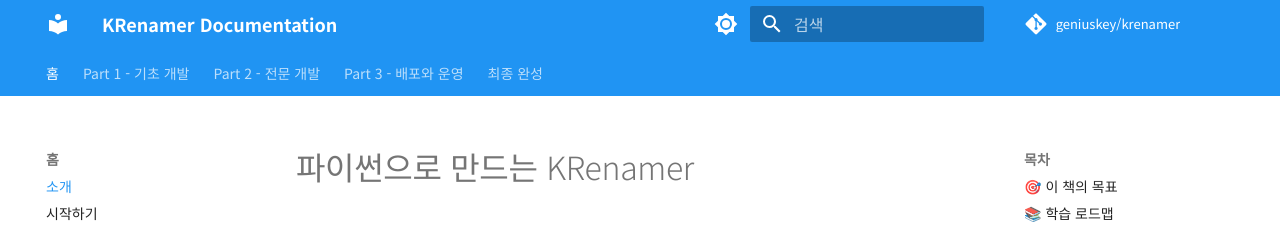
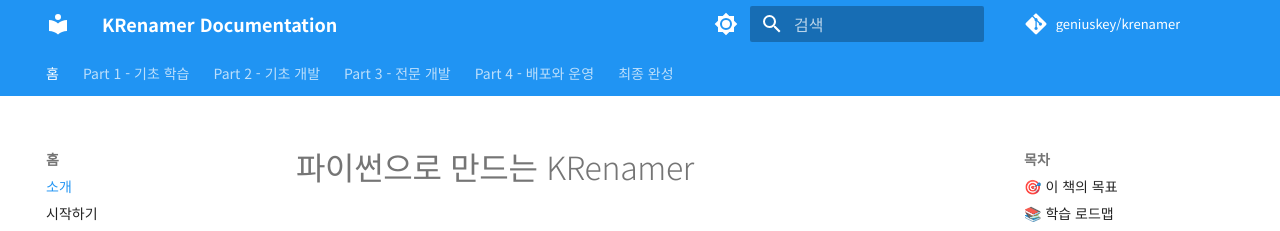
Before and after one commit to geniuskey/krenamer, an MkDocs documentation site: the page built from docs/index.md, in a window 1280 px wide and 900 px high. Shown: the top 231 px of the window. Built offline with MkDocs 1.6.1 and Material for MkDocs 9.7.7, drawn with Linux system fonts in a browser that asks for light colours; comment, search, counter and statistics services are not loaded; the version menu is left out.

Commit message:
update mkdocs page tree nav

```diff
--- a/mkdocs.yml
+++ b/mkdocs.yml
@@ -107,18 +107,19 @@
   - 홈:
     - 소개: index.md
     - 시작하기: getting-started.md
-  - Part 1 - 기초 개발:
+  - Part 1 - 기초 학습:
     - Chapter 1 - Python 기초: chapter1.md
     - Chapter 2 - Tkinter GUI 기초: chapter2.md
+  - Part 2 - 기초 개발:
     - Chapter 3 - 기본 GUI 구조: chapter3.md
     - Chapter 4 - 드래그 앤 드롭: chapter4.md
     - Chapter 5 - 파일명 변경 로직: chapter5.md
     - Chapter 6 - 고급 조건과 기능: chapter6.md
-  - Part 2 - 전문 개발:
+  - Part 3 - 전문 개발:
     - Chapter 7 - 모듈화하기: chapter7.md
     - Chapter 8 - 단위 테스트: chapter8.md
     - Chapter 9 - MkDocs 적용: chapter9.md
-  - Part 3 - 배포와 운영:
+  - Part 4 - 배포와 운영:
     - Chapter 10 - GitHub Actions: chapter10.md
     - Chapter 11 - PyPI 배포: chapter11.md
     - Chapter 12 - PyInstaller: chapter12.md
```
